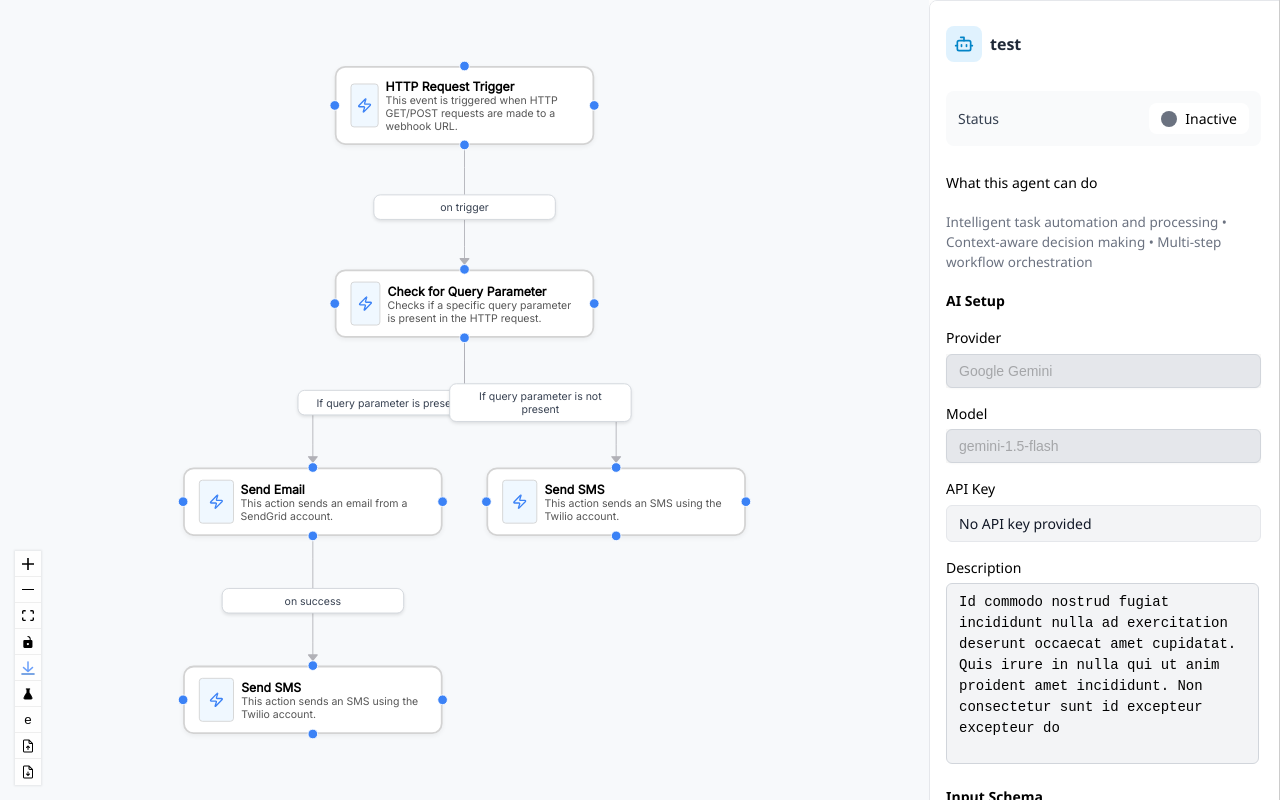
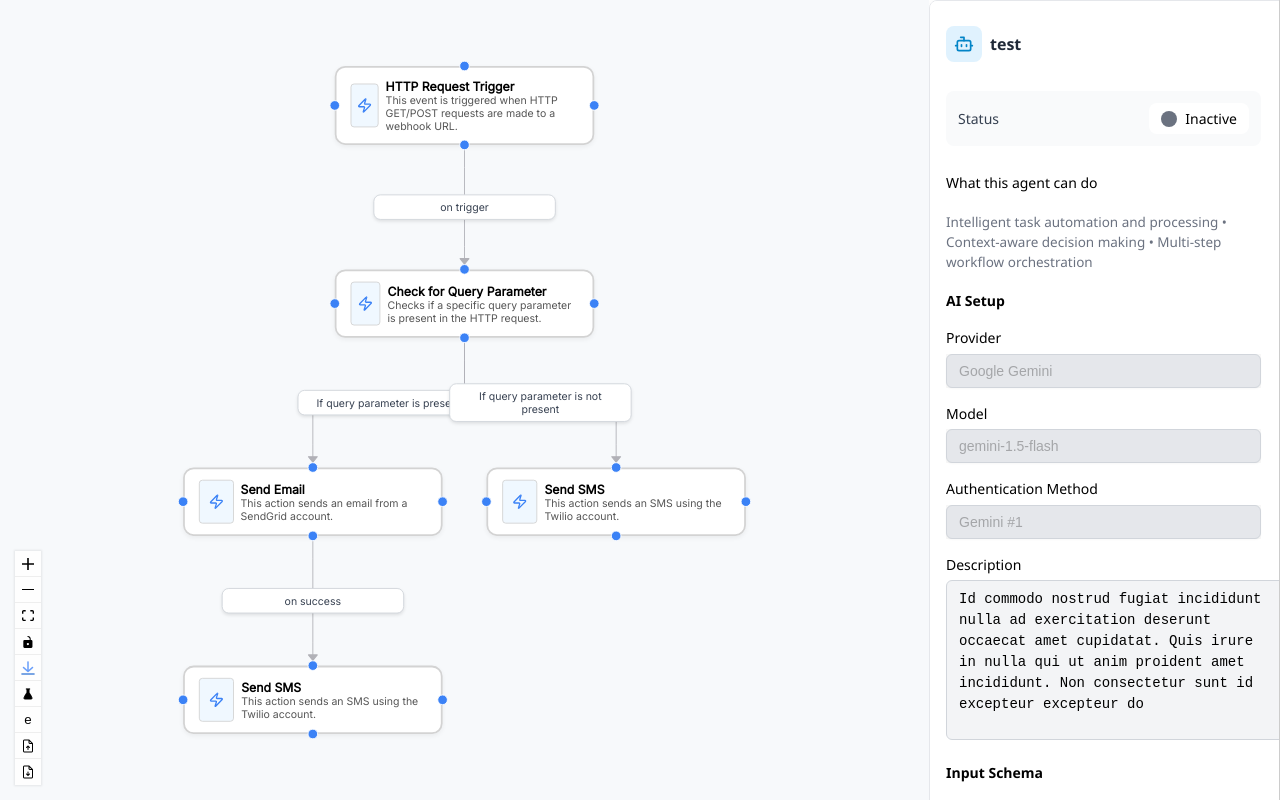
Before and after one commit to NishantGupta827/json-to-reactflow, a React (Vite) app: page / in a window 1280 px wide. Built offline with nearby package versions, Linux system fonts and the light colour scheme.

Commit message:
auth method dropdown

```diff
--- a/src/components/BasicFlow.tsx
+++ b/src/components/BasicFlow.tsx
@@ -5,6 +5,7 @@ import React, {
   useState,
   useMemo,
 } from "react";
+import { createPortal } from "react-dom";
 import {
   ReactFlow,
   Controls,
@@ -437,7 +438,7 @@ const BasicFlow: React.FC<BasicFlowProps> = ({
               }}
             />
           )}
-          {labelModal && (
+          {labelModal && createPortal(
             <div className="edge-label-modal-overlay">
               <div className="edge-label-modal">
                 <h3 className="edge-label-modal-title">Edit Edge Label</h3>
@@ -475,7 +476,8 @@ const BasicFlow: React.FC<BasicFlowProps> = ({
                   </button>
                 </div>
               </div>
-            </div>
+            </div>,
+            document.body
           )}
         </ReactFlow>
       </div>
--- a/src/components/rightSidebar/RightSidebar.css
+++ b/src/components/rightSidebar/RightSidebar.css
@@ -76,8 +76,17 @@
   color: #111827;
 }
 
+.no-auth-message {
+  background-color: #fef3c7;
+  border-radius: 0.375rem;
+  padding: 0.5rem 0.75rem;
+  border: 1px solid #f59e0b;
+  font-size: 14px;
+  color: #92400e;
+  font-style: italic;
+}
+
 .description-area {
-  width: 91%;
   background-color: #f3f4f6;
   border-radius: 0.375rem;
   padding: 0.5rem 0.75rem;
@@ -86,6 +95,7 @@
   overflow: hidden;
   font-size: 14px;
   line-height: 1.5;
+  width: 100%;
 }
 
 .description-area:focus {
@@ -273,6 +283,11 @@
   overflow-y: auto;
 }
 
+/* Ensure dropdowns stay below modals */
+.edge-label-modal-overlay ~ * .custom-select-dropdown {
+  z-index: 1;
+}
+
 .custom-select-dropdown.up {
   bottom: 100%;
   top: auto;
--- a/src/components/rightSidebar/agent.tsx
+++ b/src/components/rightSidebar/agent.tsx
@@ -16,6 +16,7 @@ export function InputSchemaComponent({
   edit: boolean;
   modal: boolean;
 }) {
+
   const [input, setInput] = useState<inputChange[]>(
     data.input_schema.map((ele) => ({
       id: ele.id,
@@ -39,6 +40,8 @@ export function InputSchemaComponent({
   };
 
   useEffect(() => {
+    console.log("data: ", data);
+    console.log("data.input_schema: ", data.input_schema);
     console.log("Input state changed:", input);
   }, [input]);
 
@@ -208,6 +211,15 @@ function ModelConfig({ data, edit, modal }: ConfigProps) {
 
   const intial_model = modelOpts.find((ele) => ele.value == data.model_id);
   const [model, setModel] = useState(intial_model);
+
+  // Filter auth options based on current provider
+  const filteredAuthOptions = (data.auth_options || [])
+    .filter((auth: any) => auth.group_name === provider?.value)
+    .map((auth: any) => ({ label: auth.title, value: auth.id }));
+
+  const initialAuth = filteredAuthOptions.find((auth) => auth.value === data.auth);
+  const [selectedAuth, setSelectedAuth] = useState(initialAuth);
+
   const [value, setValue] = useState(data.description);
   const textareaRef = useRef<HTMLTextAreaElement>(null);
 
@@ -224,6 +236,25 @@ function ModelConfig({ data, edit, modal }: ConfigProps) {
     const newModelOpts = data.model_options[provider.value] || [];
     setModelOpts(newModelOpts);
     setModel(newModelOpts[0]);
+
+    // Update auth options when provider changes
+    const newFilteredAuthOptions = (data.auth_options || [])
+      .filter((auth: any) => auth.group_name === provider.value)
+      .map((auth: any) => ({ label: auth.title, value: auth.id }));
+
+    // Check if current auth is still valid for new provider
+    const currentAuthStillValid = newFilteredAuthOptions.find(
+      (auth) => auth.value === data.auth
+    );
+
+    if (currentAuthStillValid) {
+      setSelectedAuth(currentAuthStillValid);
+    } else {
+      // Reset auth if current selection is not valid for new provider
+      const firstOption = newFilteredAuthOptions[0] || null;
+      setSelectedAuth(firstOption);
+      data.auth = firstOption?.value || "";
+    }
   }, [provider]);
 
   return (
@@ -246,17 +277,33 @@ function ModelConfig({ data, edit, modal }: ConfigProps) {
         <CustomSelect
           options={modelOpts}
           value={model ?? null}
-          onChange={setModel}
+          onChange={(newModel) => {
+            setModel(newModel);
+            data.model_id = newModel?.value || "";
+          }}
           disabled={!edit}
           modal={modal}
         />
       </div>
 
       <div className="select-wrapper">
-        <span className="config-label">API Key</span>
-        <div className="api-key-box">
-          {data.auth ? data.auth : "No API key provided"}
-        </div>
+        <span className="config-label">Authentication Method</span>
+        {filteredAuthOptions.length > 0 ? (
+          <CustomSelect
+            options={filteredAuthOptions}
+            value={selectedAuth ?? null}
+            onChange={(newAuth) => {
+              setSelectedAuth(newAuth);
+              data.auth = newAuth?.value || "";
+            }}
+            disabled={!edit}
+            modal={modal}
+          />
+        ) : (
+          <div className="no-auth-message">
+            No authentication method set up for this provider
+          </div>
+        )}
       </div>
 
       <div>
--- a/src/components/rightSidebar/select.tsx
+++ b/src/components/rightSidebar/select.tsx
@@ -1,6 +1,5 @@
 import React, { useState, useRef, useEffect } from "react";
 import "./RightSidebar.css";
-import { position } from "html2canvas/dist/types/css/property-descriptors/position";
 
 interface Option {
   label: string;
--- a/src/index.css
+++ b/src/index.css
@@ -308,7 +308,7 @@ body {
   display: flex;
   justify-content: center;
   align-items: center;
-  z-index: 1000;
+  z-index: 99999;
 }
 
 .edge-label-modal {
@@ -319,6 +319,8 @@ body {
   box-shadow: 0 4px 12px rgba(0, 0, 0, 0.15);
   display: flex;
   flex-direction: column;
+  z-index: 100000;
+  position: relative;
 }
 
 .edge-label-modal-title {
--- a/src/testJson/AgentJson.ts
+++ b/src/testJson/AgentJson.ts
@@ -2,6 +2,23 @@ import { AgentConfig } from "@/types/agent";
 
 export const agentJson: AgentConfig = {
   _id: "684a702ed041112e9dc3e1cd",
+  auth_options: [
+    {
+      id: "cd25eb9fe1f146d586d6832bdad24c07",
+      title: "Contentstack OAuth #1",
+      group_name: "contentstack",
+    },
+    {
+      id: "05acc1b033ce4253ae4da0925154ca70",
+      title: "Gemini #1",
+      group_name: "gemini",
+    },
+    {
+      id: "acf809afbb5841bbb79f6ba9406d3139",
+      title: "Gemini #2",
+      group_name: "gemini",
+    },
+  ],
   id: "9c92eab88cd04c608cb3d750415ff457",
   title: "test",
   //description: "he",
```
Also changed, not shown: src/types/agent.ts (+7 -0 lines), 1 other file (tests, documents, lock files or other folders).
